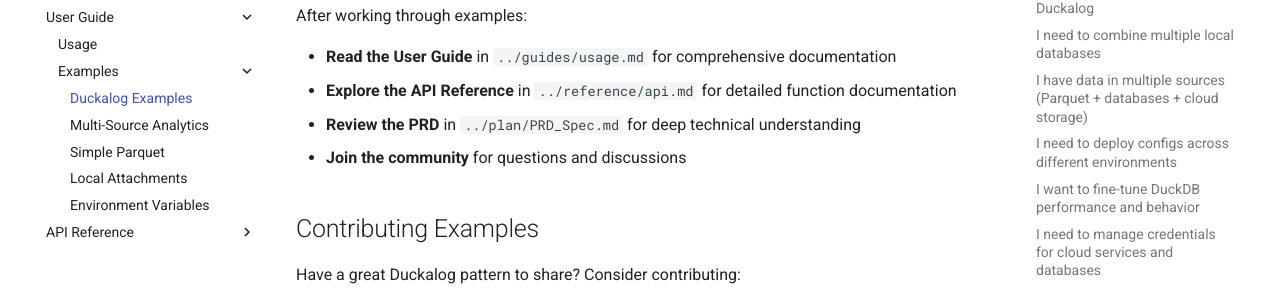
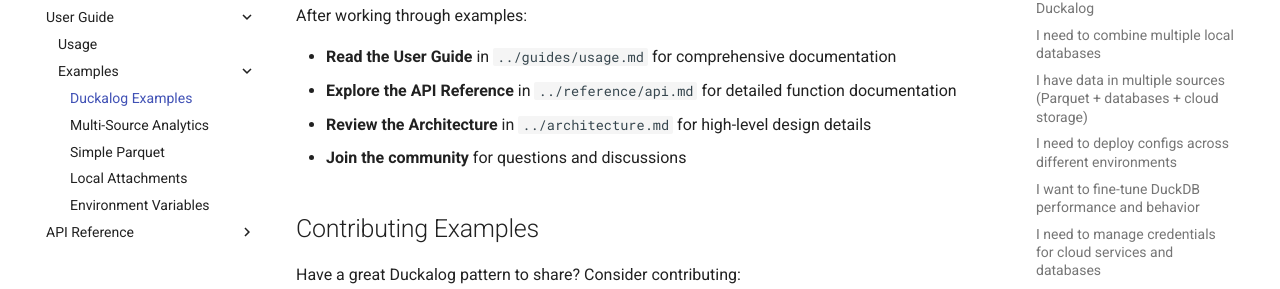
Before and after one commit to legout/duckalog, an MkDocs documentation site: the page built from docs/examples/index.md, in a window 1280 px wide and 900 px high, scrolled down 3268 px. Shown: the part 145-434 px from the top of the window. Built offline with MkDocs 1.6.1 and Material for MkDocs 9.7.7, drawn with Linux system fonts in a browser that asks for light colours; comment, search, counter and statistics services are not loaded.

Commit message:
docs: replace PRD link with architecture reference
Replace outdated PRD spec link with architecture.md for up-to-date
information

```diff
--- a/docs/examples/index.md
+++ b/docs/examples/index.md
@@ -135,7 +135,7 @@
 
 - **Read the User Guide** in `../guides/usage.md` for comprehensive documentation
 - **Explore the API Reference** in `../reference/api.md` for detailed function documentation
-- **Review the PRD** in `../plan/PRD_Spec.md` for deep technical understanding
+- **Review the Architecture** in `../architecture.md` for high-level design details
 - **Join the community** for questions and discussions
 
 ## Contributing Examples
```
